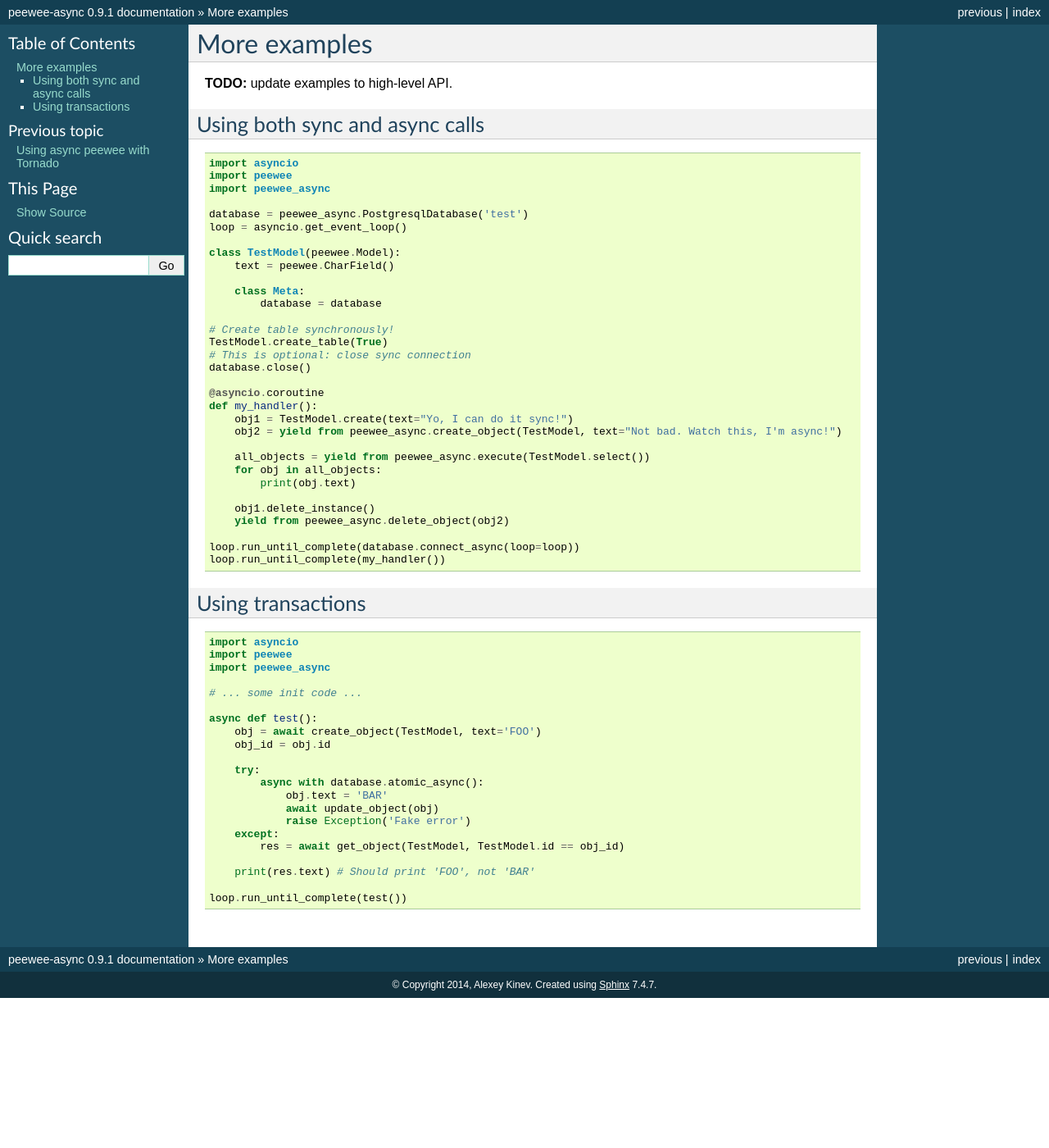
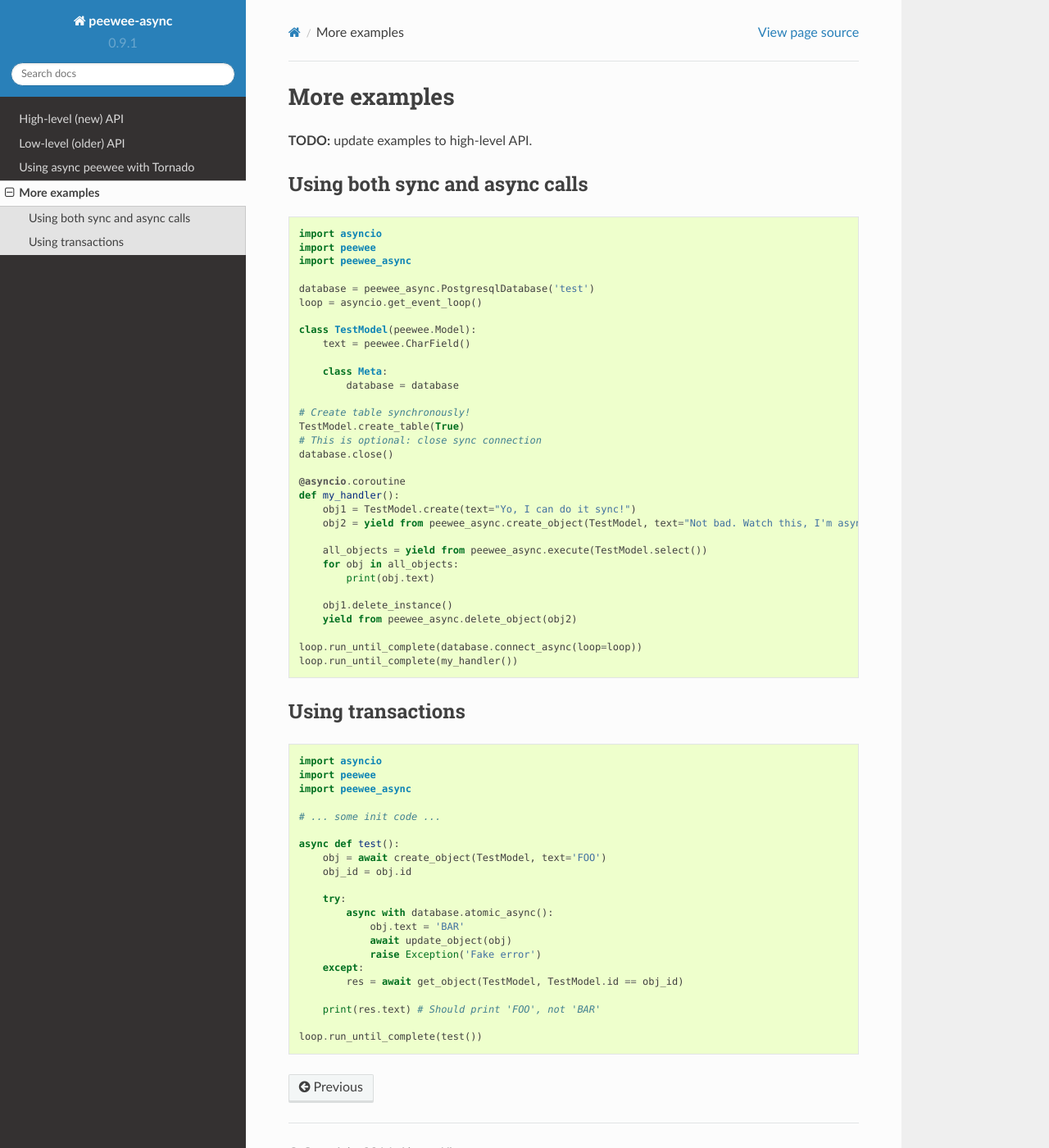
Before and after one commit to 05bit/peewee-async, a Sphinx documentation site: the page built from docs/peewee_async/examples.rst, in a window 1280 px wide and 1400 px high. Shown: the whole window at 82% size. Built offline with Sphinx 7.4.7 and the Read the Docs theme 2.0.0, drawn with Linux system fonts in a browser that asks for light colours; the version number is read from the project's files by our own code; some of the changed text lies outside the part shown.

Commit message:
update docs theme

```diff
--- a/docs/conf.py
+++ b/docs/conf.py
@@ -113,7 +113,7 @@ pygments_style = 'sphinx'
 
 # The theme to use for HTML and HTML Help pages.  See the documentation for
 # a list of builtin themes.
-html_theme = 'default'
+html_theme = 'sphinx_rtd_theme'
 
 # Theme options are theme-specific and customize the look and feel of a theme
 # further.  For a list of options available for each theme, see the
--- /dev/null
+++ b/docs/requirements.txt
@@ -0,0 +1,2 @@
+sphinx==7.1.2
+sphinx-rtd-theme==1.3.0rc1
```
Also changed, not shown: .readthedocs.yaml.
